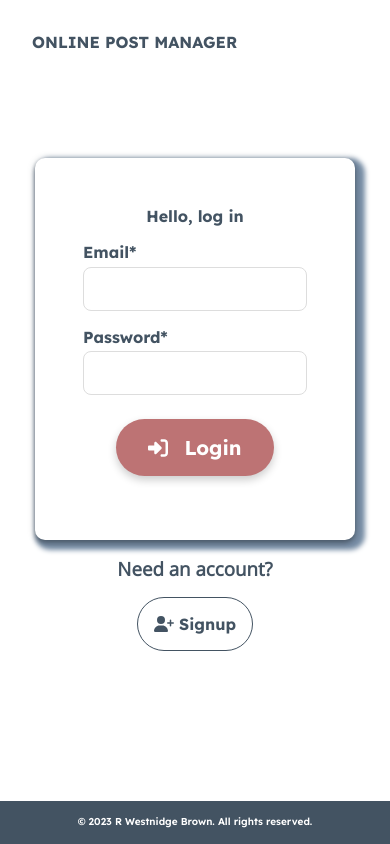
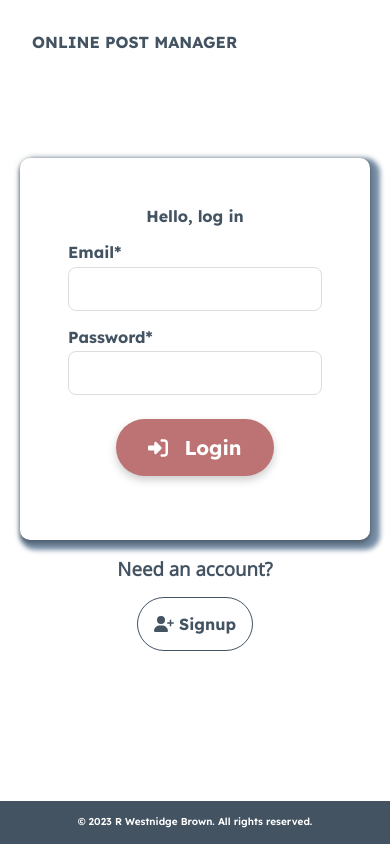
Before and after one commit to rhw-repo/mern-post-app, a React (Create React App) app in the folder frontend/: page /login in a window 390 px wide. Built offline with nearby package versions, Linux system fonts and the light colour scheme.

Commit message:
Login Signup forms. Further adjusts scale for tablets

```diff
--- a/frontend/src/pages/Login/Login.module.css
+++ b/frontend/src/pages/Login/Login.module.css
@@ -1,5 +1,7 @@
 .loginForm {
     margin: 0 auto;
+    width: 28rem;
+    max-width: 100%;
 }
 
 /* Specific screens such as Nest Hub */
--- a/frontend/src/pages/Signup/Signup.module.css
+++ b/frontend/src/pages/Signup/Signup.module.css
@@ -1,5 +1,7 @@
 .signupForm {
     margin: 0 auto;
+    max-width: 100%;
+    width: 28rem;
 }
 
 .signupWrapper {
```
